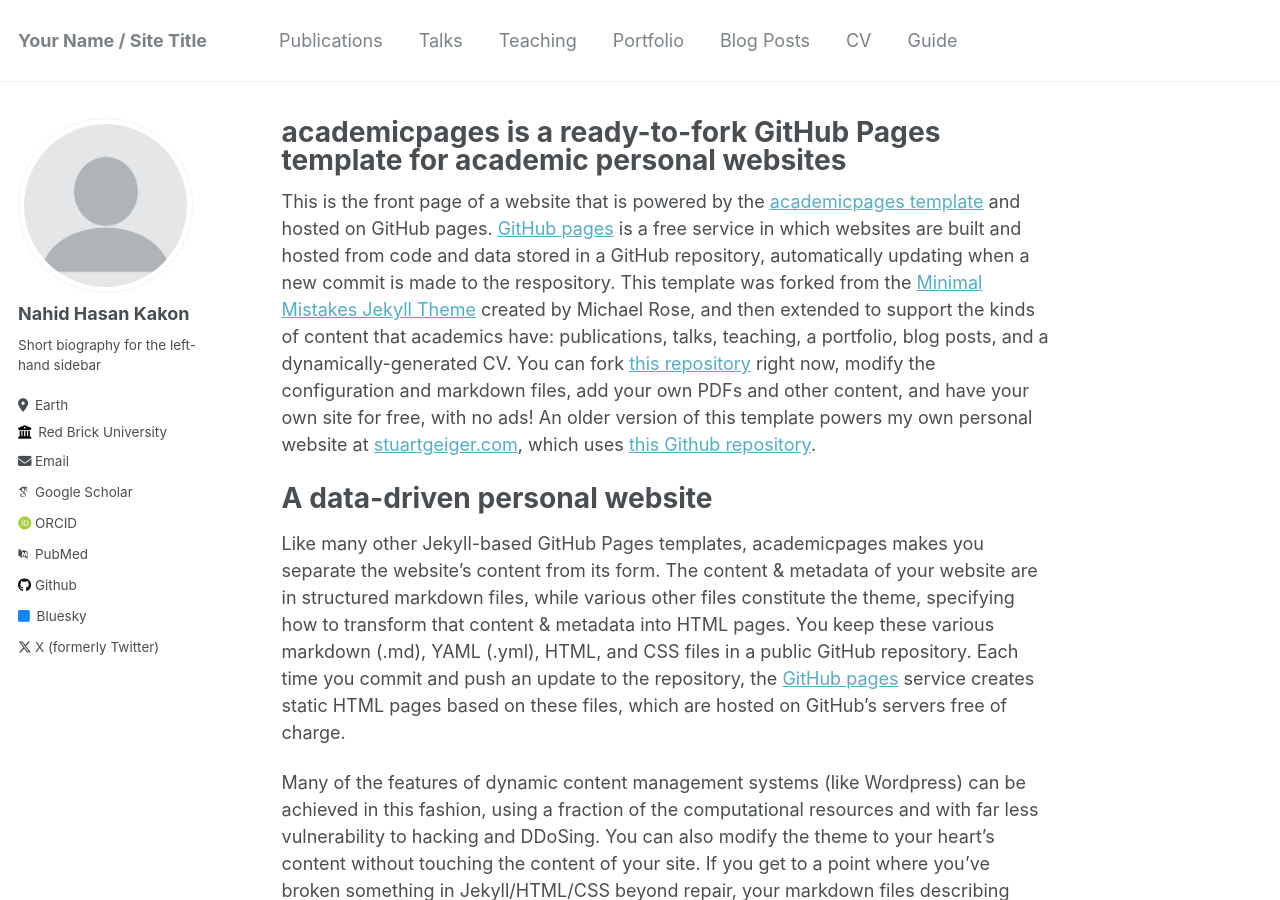
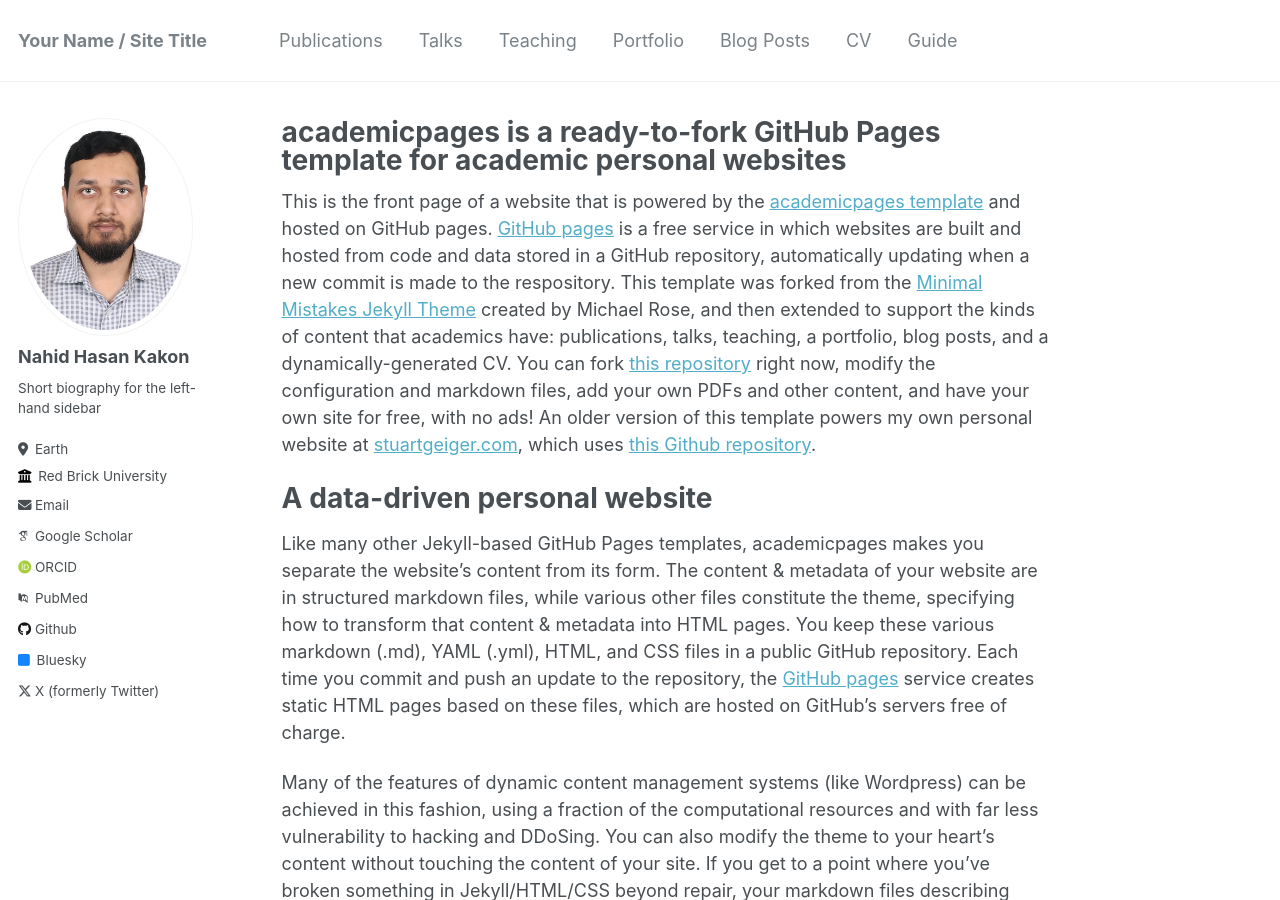
Before and after one commit to nahidhasan-kakon/nahidhasan-kakon.github.io, a Jekyll site: the page built from _pages/about.md, in a window 1280 px wide and 900 px high. Built offline with Jekyll 4.4.1, drawn with Linux system fonts in a browser that asks for light colours; some web fonts are replaced.

Commit message:
Update _config.yml
profile photo updated

```diff
--- a/_config.yml
+++ b/_config.yml
@@ -21,7 +21,7 @@ repository               : "academicpages/academicpages.github.io"
 #               Additional customization can be done by editing /_includes/author-profile.html
 author:
   # Biographic information
-  avatar           : "profile.png"
+  avatar           : "myprofilephoto.jpeg"
   name             : "Nahid Hasan Kakon"
   pronouns         : # example: "she/her"
   bio              : "Short biography for the left-hand sidebar"
```
